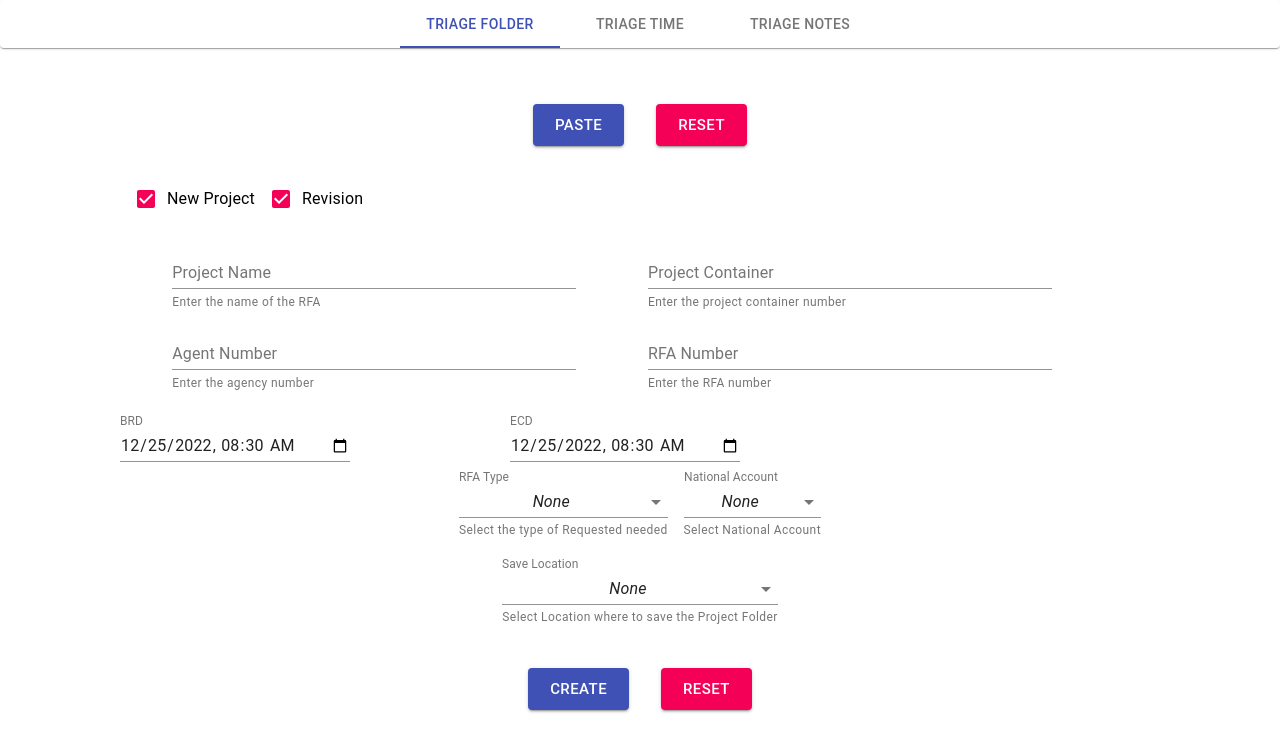
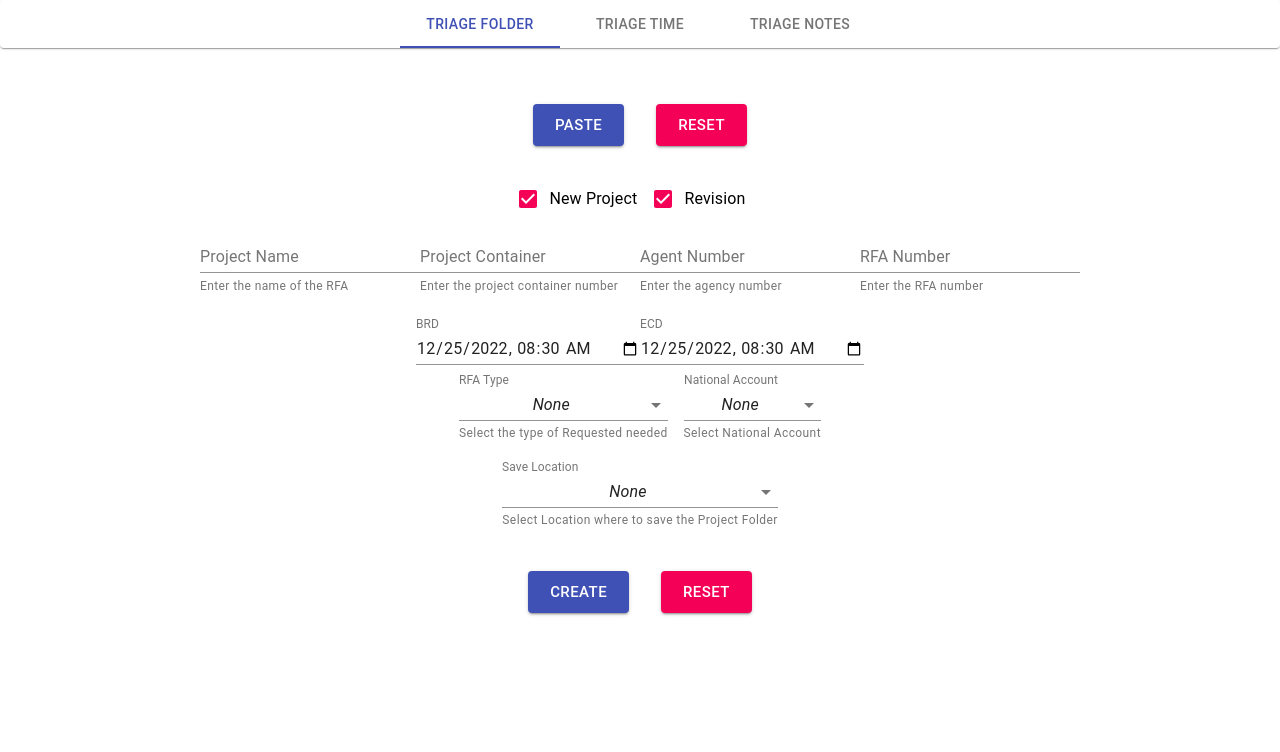
Before and after one commit to rogercerpa/The-DAS-Team-ToolSet, a React (Create React App) app in the folder das-tools/: page / in a window 1280 px wide. Shown: the top 752 px of the page. Built offline with nearby package versions, Linux system fonts and the light colour scheme.

Commit message:
updated the styling/layout of the triage folder creator, fixed a few bugs with some of the features, form is ready for functionality

```diff
--- a/das-tools/src/components/MainContent/TriageTool/RFA-Data/rfaInfo.jsx
+++ b/das-tools/src/components/MainContent/TriageTool/RFA-Data/rfaInfo.jsx
@@ -5,6 +5,7 @@ import Container from '@material-ui/core/Container';
 import Checkbox from '@material-ui/core/Checkbox';
 import FormGroup from '@material-ui/core/FormGroup';
 import FormControlLabel from '@material-ui/core/FormControlLabel';
+import Grid from '@material-ui/core/Grid';
 
 
 
@@ -14,16 +15,12 @@ const useStyles = makeStyles((theme) => ({
     // flexWrap: 'wrap',
     margin: theme.spacing(2)
   },
-  textField: {
-    marginLeft: theme.spacing(1),
-    marginRight: theme.spacing(8),
-    width: '40ch',
-  },
-  root2: {
-    padding: '0 40px ',
-    display: 'flex',
-    margin: theme.spacing(2)
-  },
+  // textField: {
+  //   marginLeft: theme.spacing(1),
+  //   marginRight: theme.spacing(8),
+  //   width: '40ch',
+  // },
+
 }));
 
 export default function TriageForm() {
@@ -46,7 +43,8 @@ export default function TriageForm() {
       <Container>
 {/* RFA NEW PROJECT OR REVISION */}
 
-              <div className={classes.root2}>
+
+      <Grid container direction="row" justify="center" alignItems="center">
       <FormGroup row>
       <FormControlLabel
         control={<Checkbox checked={state.checkedA} onChange={handleChange} name="checkedA" />}
@@ -57,10 +55,11 @@ export default function TriageForm() {
         label="Revision"
       />
       </FormGroup>
-        </div>
+      </Grid>
+
 
 {/* RFA INFORMATION INPUT FIELDS */}
-      <div>
+      <Grid container direction="row" justify="center" alignItems="center">
         <TextField
           label="Project Name"
           id="margin-none"
@@ -89,7 +88,7 @@ export default function TriageForm() {
           helperText="Enter the RFA number"
           margin="dense"
         />
-      </div>
+      </Grid>
 
       </Container>
     </div>
--- a/das-tools/src/components/MainContent/TriageTool/RFA-Data/rfaTime.jsx
+++ b/das-tools/src/components/MainContent/TriageTool/RFA-Data/rfaTime.jsx
@@ -1,24 +1,25 @@
 import React from 'react';
 import { makeStyles } from '@material-ui/core/styles';
 import TextField from '@material-ui/core/TextField';
+import Grid from '@material-ui/core/Grid';
 
 const useStyles = makeStyles((theme) => ({
   container: {
     display: 'flex',
     flexWrap: 'wrap',
   },
-  textField: {
-    marginLeft: theme.spacing(10),
-    marginRight: theme.spacing(10),
-    width: 230,
-  },
+  // textField: {
+  //   marginLeft: theme.spacing(10),
+  //   marginRight: theme.spacing(10),
+  //   width: 230,
+  // },
 }));
 
 export default function DateAndTimePickers() {
   const classes = useStyles();
 
   return (
-    <form className={classes.container} noValidate>
+    <Grid container direction="row" justify="center" alignItems="center">
       <TextField
         id="datetime-local"
         label="BRD"
@@ -39,6 +40,6 @@ export default function DateAndTimePickers() {
           shrink: true,
         }}
       />
-    </form>
+    </Grid>
   );
 }
--- a/das-tools/src/components/MainContent/TriageTool/RFA-Data/rfaType.jsx
+++ b/das-tools/src/components/MainContent/TriageTool/RFA-Data/rfaType.jsx
@@ -18,11 +18,15 @@ const useStyles = makeStyles((theme) => ({
 
 export default function SimpleSelect() {
   const classes = useStyles();
-  const [age, setAge] = React.useState('');
+  const [type, setType] = React.useState('');
+  const [account, setAcount] = React.useState("");
 
-  const handleChange = (event) => {
-    setAge(event.target.value);
+  const handleChangeType = (event) => {
+    setType(event.target.value);
   };
+  const handleChangeAccount = (event)=>{
+    setAcount(event.target.value);
+  }
 
   return (
     <div>
@@ -36,8 +40,8 @@ export default function SimpleSelect() {
         <Select
           labelId="demo-simple-select-placeholder-label-label"
           id="demo-simple-select-placeholder-label"
-          value={age}
-          onChange={handleChange}
+          value={type}
+          onChange={handleChangeType}
           displayEmpty
           className={classes.selectEmpty}
         >
@@ -69,8 +73,8 @@ export default function SimpleSelect() {
         <Select
           labelId="demo-simple-select-placeholder-label-label"
           id="demo-simple-select-placeholder-label"
-          value={age}
-          onChange={handleChange}
+          value={account}
+          onChange={handleChangeAccount}
           displayEmpty
           className={classes.selectEmpty}
         >
```
Also changed, not shown: das-tools/src/components/MainContent/TriageTool/TriageTool.jsx (+10 -5 lines).
